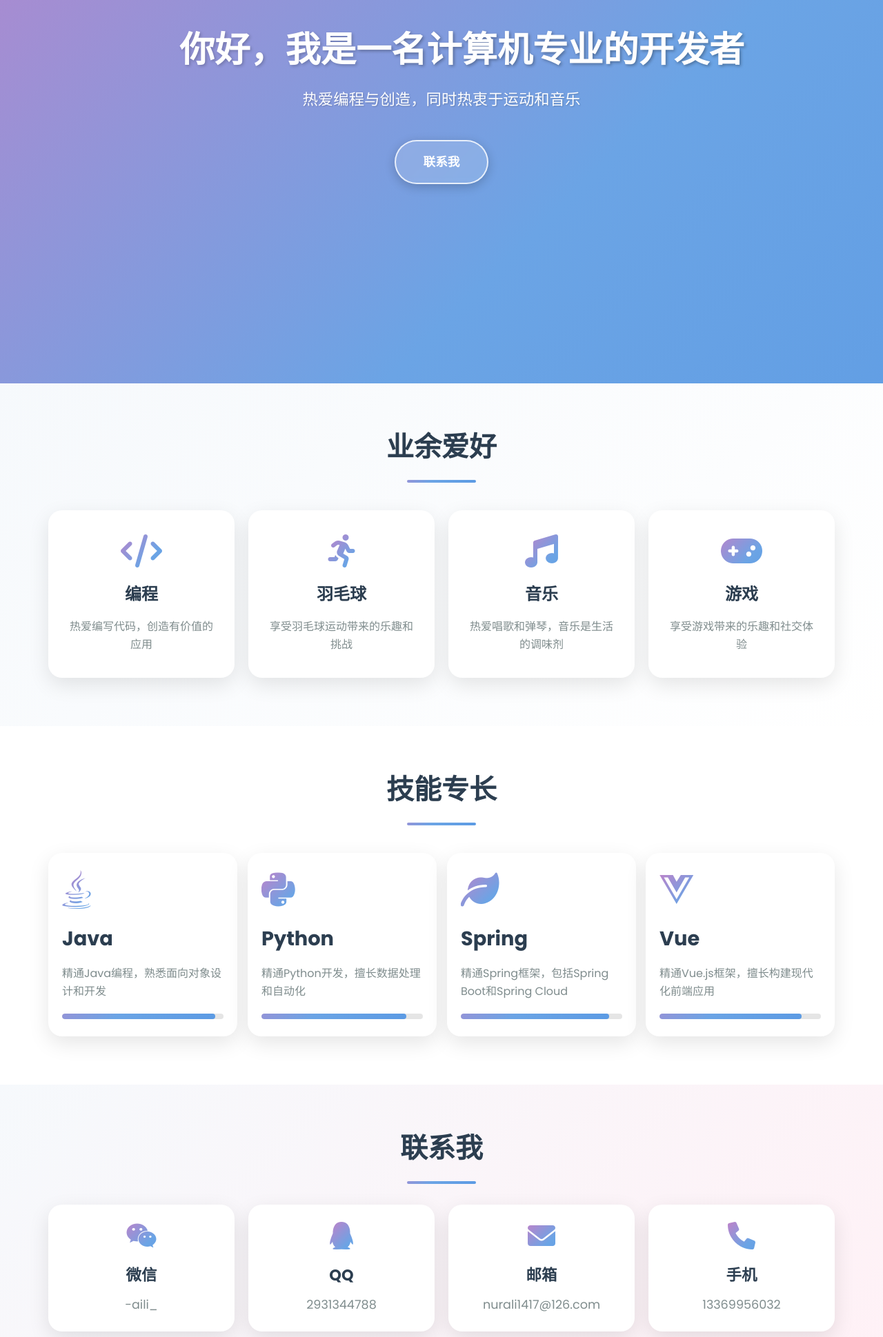
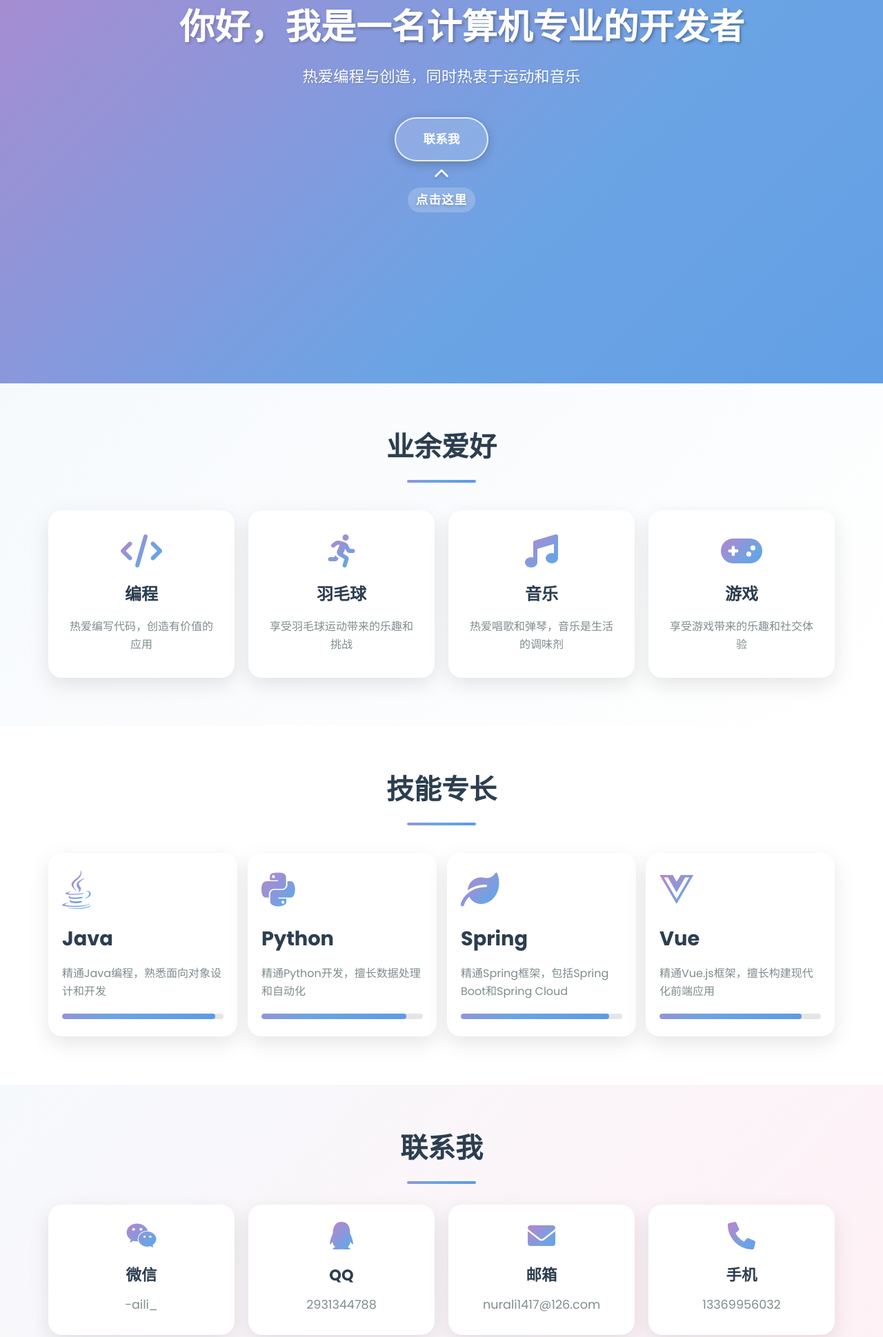
Before and after one commit to Aili1417/wbsite, a plain HTML site: page index.html in a window 1280 px wide. Shown: the part 244-2183 px from the top of the page at 69% size. Drawn offline with nearby package versions, Linux system fonts and the light colour scheme.

Commit message:
更新样式：优化按钮提示效果

```diff
--- a/css/style.css
+++ b/css/style.css
@@ -192,9 +192,48 @@ section {
 }
 
 .cta-button {
-    animation: fadeInUp 1s ease 0.4s;
+    display: inline-block;
+    padding: 1rem 2.5rem;
+    background: rgba(255, 255, 255, 0.15);
+    color: #fff;
+    text-decoration: none;
+    border-radius: 50px;
+    font-weight: 600;
+    font-size: 1.1rem;
+    transition: all 0.3s ease;
+    box-shadow: 0 4px 15px rgba(0, 0, 0, 0.2);
+    border: 2px solid rgba(255, 255, 255, 0.8);
+    backdrop-filter: blur(5px);
+    position: relative;
+    overflow: hidden;
+}
+
+.cta-button::after {
+    content: '';
+    position: absolute;
+    top: 50%;
+    left: 50%;
+    width: 100%;
+    height: 100%;
+    background: radial-gradient(circle, rgba(255,255,255,0.3) 0%, transparent 70%);
+    transform: translate(-50%, -50%) scale(0);
+    transition: transform 0.5s ease;
+}
+
+.cta-button:active::after {
+    transform: translate(-50%, -50%) scale(2);
     opacity: 0;
-    animation-fill-mode: forwards;
+}
+
+.cta-button:hover {
+    transform: translateY(-3px);
+    box-shadow: 0 6px 20px rgba(0, 0, 0, 0.3);
+    background: rgba(255, 255, 255, 0.25);
+}
+
+.cta-button:active {
+    transform: translateY(1px);
+    box-shadow: 0 2px 10px rgba(0, 0, 0, 0.2);
 }
 
 /* 首页部分 */
@@ -236,54 +275,6 @@ section {
     margin-bottom: 2.5rem;
     opacity: 0.95;
     text-shadow: 1px 1px 2px rgba(0, 0, 0, 0.2);
-}
-
-.cta-button {
-    display: inline-block;
-    padding: 1rem 2.5rem;
-    background: rgba(255, 255, 255, 0.15);
-    color: #fff;
-    text-decoration: none;
-    border-radius: 50px;
-    font-weight: 600;
-    font-size: 1.1rem;
-    transition: all 0.4s cubic-bezier(0.175, 0.885, 0.32, 1.275);
-    box-shadow: 0 4px 15px rgba(0, 0, 0, 0.2);
-    border: 2px solid rgba(255, 255, 255, 0.8);
-    backdrop-filter: blur(5px);
-    position: relative;
-    overflow: hidden;
-}
-
-.cta-button::before {
-    content: '';
-    position: absolute;
-    top: 0;
-    left: 0;
-    width: 100%;
-    height: 100%;
-    background: linear-gradient(-45deg, #4a90e2, #6ba4e5, #ff69b4, #ff8cc6);
-    background-size: 400% 400%;
-    animation: gradientBG 15s linear infinite;
-    opacity: 0;
-    transition: opacity 0.3s ease;
-    z-index: -1;
-}
-
-.cta-button:hover {
-    transform: translateY(-3px) scale(1.05);
-    box-shadow: 0 6px 20px rgba(0, 0, 0, 0.3);
-    border-color: transparent;
-    color: #fff;
-}
-
-.cta-button:hover::before {
-    opacity: 1;
-}
-
-.cta-button:active {
-    transform: translateY(-1px) scale(0.98);
-    box-shadow: 0 2px 10px rgba(0, 0, 0, 0.2);
 }
 
 /* 关于我部分 */
@@ -452,23 +443,49 @@ section {
     box-shadow: 0 10px 30px rgba(0, 0, 0, 0.1);
     text-align: center;
     transition: all 0.3s ease;
+    cursor: pointer;
+    position: relative;
+    overflow: hidden;
+}
+
+.contact-item::after {
+    content: '';
+    position: absolute;
+    width: 50px;
+    height: 50px;
+    background: rgba(74, 144, 226, 0.3);
+    border-radius: 50%;
+    transform: scale(0);
+    transition: transform 0.5s ease;
+    pointer-events: none;
+}
+
+.contact-item:active::after {
+    transform: scale(4);
+    opacity: 0;
+    transition: 0s;
 }
 
 .contact-item:hover {
     transform: translateY(-5px);
     box-shadow: 0 15px 40px rgba(0, 0, 0, 0.15);
+    background: linear-gradient(135deg, #ffffff 0%, #f0f7ff 100%);
+}
+
+.contact-item:active {
+    transform: translateY(0) scale(0.98);
+    box-shadow: 0 5px 20px rgba(0, 0, 0, 0.1);
 }
 
 .contact-item i {
     font-size: 2.5rem;
     margin-bottom: 20px;
-    color: #3498db;
     transition: all 0.3s ease;
 }
 
 .contact-item:hover i {
     transform: scale(1.1);
-    color: #2ecc71;
+    color: #4a90e2;
 }
 
 .contact-item h3 {
@@ -480,6 +497,24 @@ section {
 .contact-item p {
     color: #7f8c8d;
     font-size: 1.1rem;
+    position: relative;
+    padding-bottom: 5px;
+}
+
+.contact-item p::after {
+    content: '点击复制';
+    position: absolute;
+    bottom: -20px;
+    left: 50%;
+    transform: translateX(-50%);
+    font-size: 0.8rem;
+    color: #4a90e2;
+    opacity: 0;
+    transition: opacity 0.3s ease;
+}
+
+.contact-item:hover p::after {
+    opacity: 1;
 }
 
 /* 页脚 */
@@ -622,6 +657,10 @@ footer p {
     footer p {
         font-size: 0.9rem;
     }
+
+    .cta-button::before {
+        display: none;
+    }
 }
 
 @media (max-width: 480px) {
@@ -739,3 +778,60 @@ html {
         background: none;
     }
 }
+
+.cta-container {
+    position: relative;
+    display: inline-flex;
+    flex-direction: column;
+    align-items: center;
+    gap: 8px;
+}
+
+.scroll-indicator {
+    display: flex;
+    flex-direction: column;
+    align-items: center;
+    gap: 5px;
+    color: #fff;
+    animation: bounce 2s infinite;
+}
+
+.scroll-indicator i {
+    font-size: 1.4rem;
+    text-shadow: 0 2px 5px rgba(0, 0, 0, 0.2);
+    margin-bottom: 3px;
+}
+
+.scroll-indicator span {
+    font-size: 1.1rem;
+    font-weight: 600;
+    text-shadow: 0 2px 5px rgba(0, 0, 0, 0.2);
+    background: rgba(255, 255, 255, 0.2);
+    padding: 4px 12px;
+    border-radius: 20px;
+    letter-spacing: 1px;
+}
+
+@keyframes bounce {
+    0%, 20%, 50%, 80%, 100% {
+        transform: translateY(0);
+    }
+    40% {
+        transform: translateY(-5px);
+    }
+    60% {
+        transform: translateY(-3px);
+    }
+}
+
+@media (max-width: 768px) {
+    .scroll-indicator i {
+        font-size: 1.2rem;
+        margin-bottom: 2px;
+    }
+
+    .scroll-indicator span {
+        font-size: 1rem;
+        padding: 3px 10px;
+    }
+}
--- a/index.html
+++ b/index.html
@@ -3,7 +3,7 @@
 <head>
     <meta charset="UTF-8">
     <meta name="viewport" content="width=device-width, initial-scale=1.0">
-    <title>我的个人网站</title>
+    <title>Aili的个人网站</title>
     <link rel="stylesheet" href="css/style.css">
     <link rel="stylesheet" href="https://cdnjs.cloudflare.com/ajax/libs/font-awesome/6.0.0/css/all.min.css">
     <link href="https://fonts.googleapis.com/css2?family=Poppins:wght@300;400;500;600;700&display=swap" rel="stylesheet">
@@ -29,7 +29,13 @@
         <div class="hero-content">
             <h1>你好，我是<span class="highlight">一名计算机专业的开发者</span></h1>
             <p>热爱编程与创造，同时热衷于运动和音乐</p>
-            <a href="#contact" class="cta-button">联系我</a>
+            <div class="cta-container">
+                <a href="#contact" class="cta-button">联系我</a>
+                <div class="scroll-indicator">
+                    <i class="fas fa-chevron-up"></i>
+                    <span>点击这里</span>
+                </div>
+            </div>
         </div>
     </section>
 
--- a/js/main.js
+++ b/js/main.js
@@ -100,4 +100,47 @@ document.addEventListener('DOMContentLoaded', function() {
             this.style.transform = 'translateY(0)';
         });
     });
+
+    // 联系方式点击复制功能
+    document.querySelectorAll('.contact-item').forEach(item => {
+        item.addEventListener('click', function() {
+            const text = this.querySelector('p').textContent;
+            navigator.clipboard.writeText(text).then(() => {
+                // 创建提示元素
+                const tooltip = document.createElement('div');
+                tooltip.textContent = '已复制!';
+                tooltip.style.cssText = `
+                    position: fixed;
+                    background: rgba(74, 144, 226, 0.9);
+                    color: white;
+                    padding: 8px 16px;
+                    border-radius: 4px;
+                    font-size: 14px;
+                    pointer-events: none;
+                    z-index: 1000;
+                    opacity: 0;
+                    transition: opacity 0.3s ease;
+                `;
+
+                // 计算位置
+                const rect = this.getBoundingClientRect();
+                tooltip.style.left = rect.left + (rect.width - tooltip.offsetWidth) / 2 + 'px';
+                tooltip.style.top = rect.top - 40 + 'px';
+
+                // 添加到页面
+                document.body.appendChild(tooltip);
+
+                // 显示动画
+                requestAnimationFrame(() => {
+                    tooltip.style.opacity = '1';
+                });
+
+                // 3秒后移除
+                setTimeout(() => {
+                    tooltip.style.opacity = '0';
+                    setTimeout(() => tooltip.remove(), 300);
+                }, 2000);
+            });
+        });
+    });
 });
```
